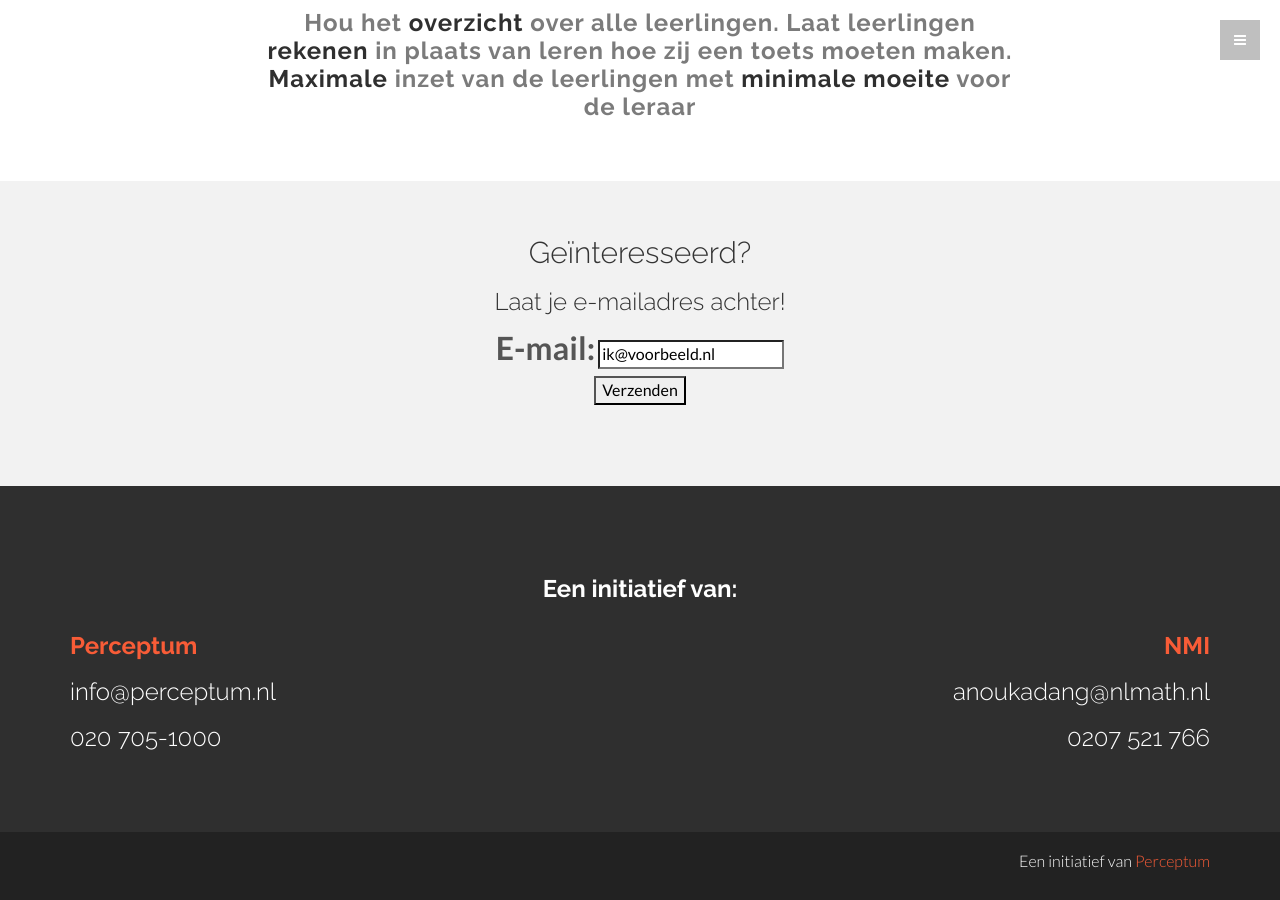
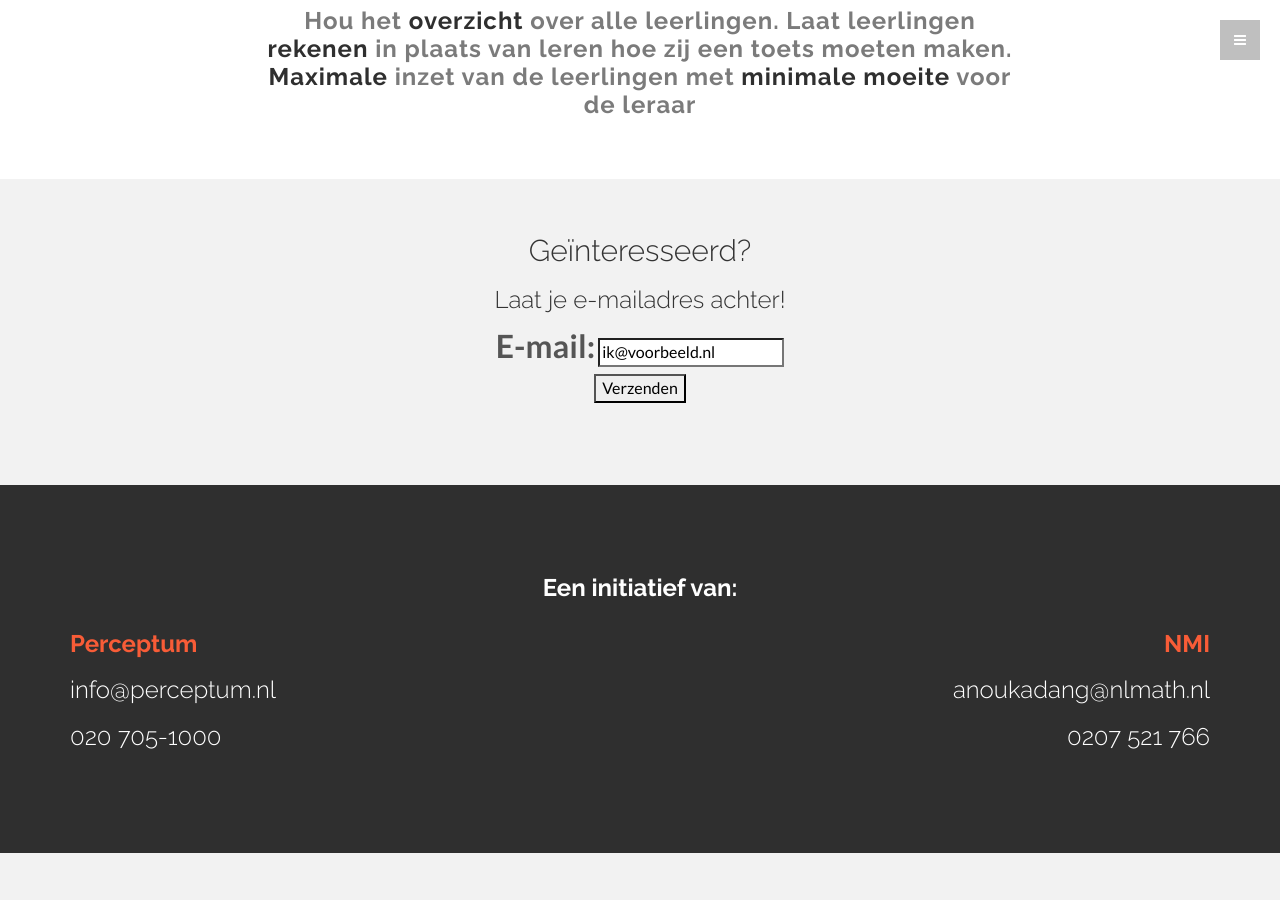
Before and after one commit to perceptum-github-transfer/verplichterekentoets, a Jekyll site: the page index.html, which Jekyll copies as it is, in a window 1280 px wide and 900 px high, scrolled down 3537 px. Built offline with Jekyll 4.4.1, drawn with Linux system fonts in a browser that asks for light colours; some web fonts are replaced; Markdown is read by kramdown in place of the engine named in the settings; after the commit the page ends 4390 px from its top, so only the background shows below that.

Commit message:
Some styling changes. Updated footer

```diff
--- a/index.html
+++ b/index.html
@@ -141,12 +141,12 @@
 			<div class="col-lig-1"></div>
 			<div class="col-lg-1"></div>
 				<div class="col-lg-5 desc desc-a">
-					<h4><a href="http://www.perceptum.nl"><img src="assets/img/web-perceptum_logo_fc-1-300x77-1.png" class="img-responsive"></a></h4>
-					<p STYLE="text-align: justify;"> <a href="http://www.perceptum.nl">Perceptum</a>  is een bedrijf dat zich richt op het innoveren, verbeteren en leuker maken van onderwijs door middel van technologie. Hierbij kun je denken aan automatisch huiswerk beoordelen, onbeperkt oefenen met onmiddellijke feedback en spelelementen toevoegen aan het leerproces om leerlingen gemotiveerd te houden. Na de invoering van de verplichte rekentoets hoorden we van docenten dat de toets veel praktische implicaties heeft: hoewel de rekentoets een apart examen met zich meebrengt is het geen officieel vak en is er dus ook geen docent voor aangenomen. Wij gaan dit probleem aanpakken met onze unieke combinatie van educatieve en technologische kennis. Het enige dat we nog zoeken is enthousiaste mensen die ons willen helpen dit project tot een goed einde te brengen.
+					<h4><a href="http://www.perceptum.nl" target="_blank"><img src="assets/img/web-perceptum_logo_fc-1-300x77-1.png" class="img-responsive"></a></h4>
+					<p STYLE="text-align: justify;"> <a href="http://www.perceptum.nl" target="_blank">Perceptum</a>  is een bedrijf dat zich richt op het innoveren, verbeteren en leuker maken van onderwijs door middel van technologie. Hierbij kun je denken aan automatisch huiswerk beoordelen, onbeperkt oefenen met onmiddellijke feedback en spelelementen toevoegen aan het leerproces om leerlingen gemotiveerd te houden. Na de invoering van de verplichte rekentoets hoorden we van docenten dat de toets veel praktische implicaties heeft: hoewel de rekentoets een apart examen met zich meebrengt is het geen officieel vak en is er dus ook geen docent voor aangenomen. Wij gaan dit probleem aanpakken met onze unieke combinatie van educatieve en technologische kennis. Het enige dat we nog zoeken is enthousiaste mensen die ons willen helpen dit project tot een goed einde te brengen.
 					</p>
 				</div>
 				<div class="col-lg-5 desc">
-					<h4> <a href="http://www.nlmath.nl"><img src="assets/img/nmi_logo_glossy_v2.png" class="img-responsive"></a></h4>
+					<h4> <a href="http://www.nlmath.nl" target="_blank"><img src="assets/img/nmi_logo_glossy_v2.png" class="img-responsive"></a></h4>
 
 					<p STYLE="text-align: justify;"> Het NMI helpt studenten om over kunstmatig opgeworpen wiskundedrempels heen te stappen. Goed zijn in wiskunde is geen kwestie van een aangeboren wiskundeknobbel. Het is in de eerste plaats een kwestie van bereidheid om je in te zetten, van gestructureerd en gedisciplineerd het juiste werktempo houden, van veel oefenen en herhalen. Maar daarnaast is het ook een kwestie van excellent wiskundeonderwijs, gegeven door goede docenten, die duidelijk kunnen maken dat wiskunde veel minder moeilijk is dan je altijd hebt gedacht.
 					De betrokken, ambitieuze en enthousiaste docenten van het NMI zijn daar bij uitstek toe in staat.
@@ -213,7 +213,7 @@
 					<p>Dankzij deze combinatie van elementen wordt het aantal uren dat docenten hieraan moeten besteden tot een minimum gehouden, terwijl de effectiviteit van hun uren wordt geoptimaliseerd.</p>
 				</div>
 			</div>
-			<h3>Meer informatie over Perceptum? <a href="http://www.perceptum.nl">Klik Hier</a></h3>
+			<h3>Meer informatie over Perceptum? <a href="http://www.perceptum.nl" target="_blank">Klik Hier</a></h3>
 		</div><!-- /container -->
 	</div><!-- /g -->
 
@@ -272,7 +272,7 @@
 
 			</div>	-->
 			<div class="col-lg-12 port-space">
-			<h3>Meer informatie over het NMI? <a href="http://www.nlmath.nl">Klik Hier</a></h3>
+			<h3>Meer informatie over het NMI? <a href="http://www.nlmath.nl" target="_blank">Klik Hier</a></h3>
 
 			</div>
 		</div><!-- /container -->
@@ -346,27 +346,22 @@
 					<h3><b>Een initiatief van:</b></h3>
 					</div>
 					<div class="col-lg-6">
-						<h3 class="text-left"><b><a href="http://www.perceptum.nl">Perceptum</a></b></h3>
-						<a href="mailto:info@perceptum.nl"><h3 class="text-left">info@perceptum.nl</h3></a>
+						<h3 class="text-left"><b><a href="http://www.perceptum.nl" target="_blank">Perceptum</a></b></h3>
+						<a href="mailto:info@perceptum.nl" target="_blank"><h3 class="text-left">info@perceptum.nl</h3></a>
 						<h3 class="text-left">020 705-1000  </h3>
+						<br>
 					</div>
 
 					<div class="col-lg-6">
-						<h3 class="text-right"><b><a href="http://www.nlmath.nl">NMI</a></b></h3>
-						<a href="mailto:anoukadang@nlmath.nl"><h3 class="text-right">anoukadang@nlmath.nl</h3></a>
+						<h3 class="text-right"><b><a href="http://www.nlmath.nl" target="_blank">NMI</a></b></h3>
+						<a href="mailto:anoukadang@nlmath.nl" target="_blank"><h3 class="text-right">anoukadang@nlmath.nl</h3></a>
 						<h3 class="text-right">0207 521 766  </h3>
+						<br>
 					</div>
 				</div>
 			</div>
 		</div><!-- /container -->
 	</div><!-- /f -->
-
-	<div id="c">
-		<div class="container">
-			<p>Een initiatief van <a href="http://www.perceptum.nl">Perceptum</a></p>
-
-		</div>
-	</div>
 
 
 
```
Also changed, not shown: assets/img/levels.png, assets/img/levels.svg, assets/img/recipes.svg, assets/img/videos.svg.
